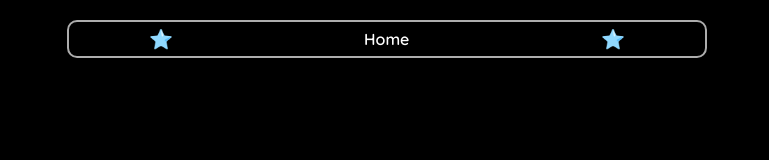
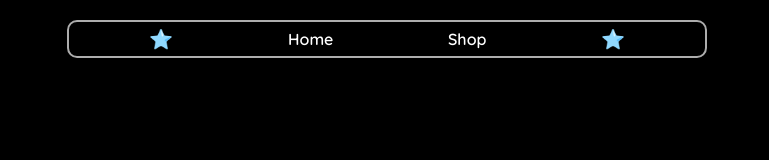
Before and after one commit to hvhabuser/fakebio.my, a plain HTML site: page information.html in a window 1280 px wide. Shown: the top 160 px of the page, without its empty margins (253-1022 px from the left). Drawn offline with Linux system fonts and the light colour scheme.

Commit message:
Update information.html

```diff
--- a/information.html
+++ b/information.html
@@ -8,7 +8,6 @@
   <link rel="preconnect" href="https://fonts.gstatic.com" crossorigin>
   <link href="https://fonts.googleapis.com/css2?family=JetBrains+Mono:ital,wght@0,100..800;1,100..800&family=Kanit:ital,wght@0,100;0,200;0,300;0,400;0,500;0,600;0,700;0,800;0,900;1,100;1,200;1,300;1,400;1,500;1,600;1,700;1,800;1,900&family=Quicksand:wght@300..700&display=swap" rel="stylesheet">
   <style>
-    /* ================= Existing Styles ================= */
     * {
       margin: 0;
       padding: 0;
@@ -252,6 +251,7 @@
     <header>
       <h2 style="opacity:1; filter: hue-rotate(170deg); font-size: 1.2rem;">⭐️</h2>
       <a href="/"> Home </a>
+      <a href="/"> Shop </a>
       <h2 style="opacity:1; filter: hue-rotate(170deg); font-size: 1.2rem;">⭐️</h2>
     </header>
     <div class="centeredblock">
```
